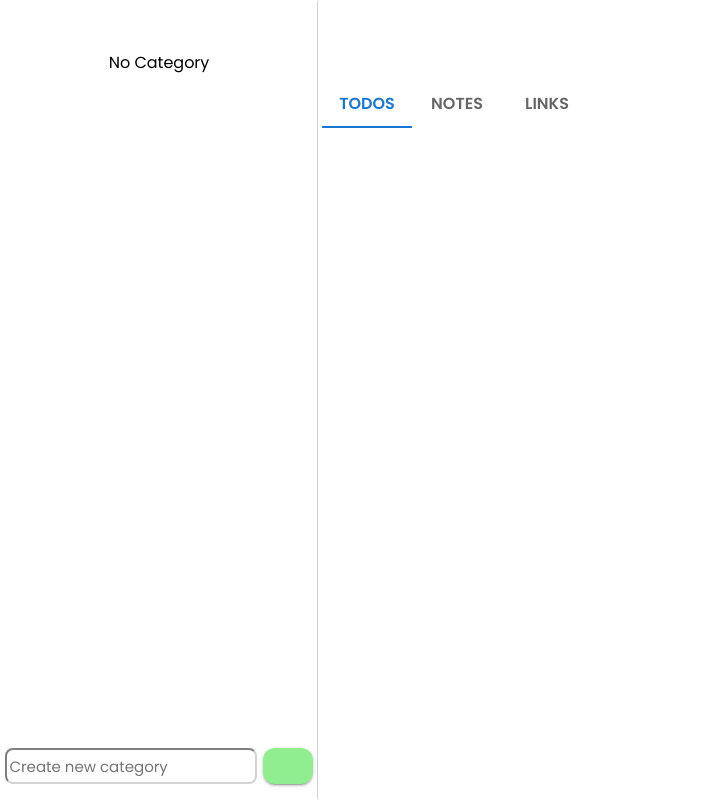
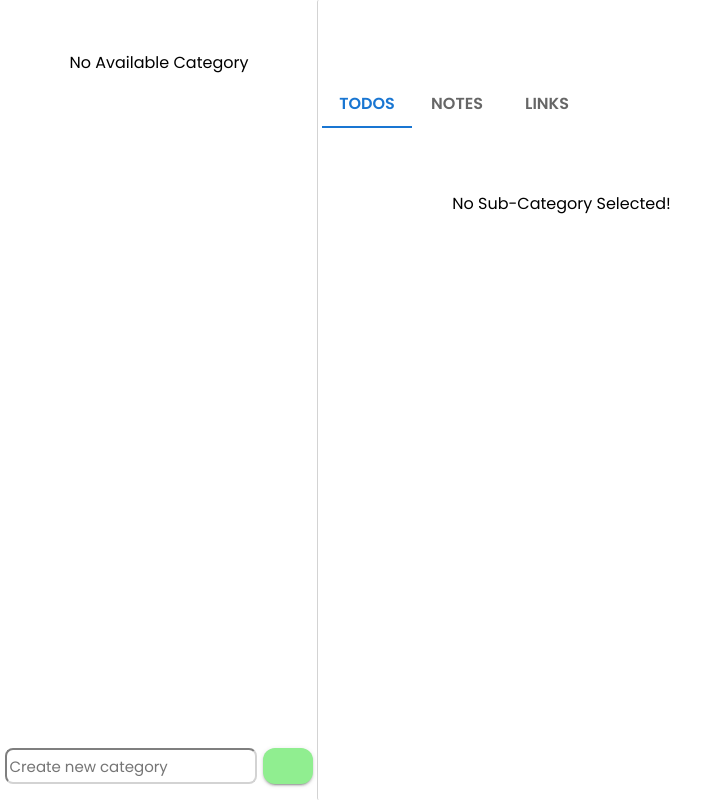
Before and after one commit to hemanth506/OrganizeMe-Todo-App, a React (Create React App) app: page / in a window 1280 px wide. Shown: the whole page, without its empty margins (0-728 px from the left). Built offline with nearby package versions, Linux system fonts and the light colour scheme; some icons are missing; a web font is replaced by a local one.

Commit message:
Added comments and added no content component

```diff
--- a/src/components/MainContent.jsx
+++ b/src/components/MainContent.jsx
@@ -12,6 +12,7 @@ import { FaPlus } from "react-icons/fa6";
 import { Todo } from "./sub-components/Todo.jsx";
 import { Note } from "./sub-components/Note.jsx";
 import { Link } from "./sub-components/Link.jsx";
+import { NoContent } from "./sub-components/NoContent.jsx";
 
 export const MainContent = () => {
   const [categoryData, setCategoryData] = useContext(CategoryDataContext);
@@ -29,6 +30,7 @@ export const MainContent = () => {
   const [dataExist, setDataExist] = useState(false);
   const [checkedTodoId, setcheckedTodoId] = useState(null);
 
+  // Sets the title and the subCategory data
   useEffect(() => {
     if (categoryID && subCategoryID) {
       const currentCat = categoryData.filter(
@@ -47,6 +49,7 @@ export const MainContent = () => {
     }
   }, [categoryID, subCategoryID, categoryData]);
 
+  // Re-renders if the category or sub-category got deleted.
   useEffect(() => {
     const currentCategory = categoryData.find(
       (category) => category.id === categoryID
@@ -66,6 +69,7 @@ export const MainContent = () => {
     }
   }, [categoryData, categoryID, subCategoryID]);
 
+  // Add the content based on the tab selected
   const handleAddEvent = useCallback(() => {
     const defaultContent = {
       id: Date.now().toString(),
@@ -269,6 +273,7 @@ export const MainContent = () => {
     }
   }, [checkedTodoId, categoryID, subCategoryID, setCategoryData]);
 
+  /* This memoize the subCategory which to be displayed and this will re-calculate only when the subCategory is changed */
   const memoizedDisplaySubCategory = useMemo(
     () => displaySubCategory,
     [displaySubCategory]
@@ -276,6 +281,7 @@ export const MainContent = () => {
 
   return (
     <Box sx={boxStyle}>
+      {/* Headers - Title */}
       <header style={divStyle}>
         {dataExist && memoizedDisplaySubCategory ? (
           <span style={headingSpanStyle}>
@@ -292,6 +298,7 @@ export const MainContent = () => {
         )}
       </header>
 
+      {/* Tob view */}
       <Tabs value={tab} onChange={(event, value) => setTab(value)}>
         <Tab value="todos" label="Todos" sx={tabHeadingStyle} />
         <Tab value="notes" label="Notes" sx={tabHeadingStyle} />
@@ -300,6 +307,11 @@ export const MainContent = () => {
 
       <main style={mainStyle}>
         <section style={{ overflow: "auto" }}>
+
+          {/* Renders no content */}
+          {!dataExist && <NoContent />}
+
+          {/* Renders todos data */}
           {dataExist && tab === "todos" && memoizedDisplaySubCategory[tab] ? (
             <div style={todoDivStyle}>
               {memoizedDisplaySubCategory[tab].map((todo) => (
@@ -313,6 +325,7 @@ export const MainContent = () => {
             </div>
           ) : null}
 
+          {/* Renders notes data */}
           {dataExist && tab === "notes" && memoizedDisplaySubCategory[tab] ? (
             <div style={notesDivStyle}>
               {memoizedDisplaySubCategory[tab].map((note) => (
@@ -325,6 +338,7 @@ export const MainContent = () => {
             </div>
           ) : null}
 
+          {/* Renders links data */}
           {dataExist && tab === "links" && memoizedDisplaySubCategory[tab] ? (
             <div style={linksDivStyle}>
               {memoizedDisplaySubCategory[tab].map((link) => (
@@ -339,6 +353,7 @@ export const MainContent = () => {
         </section>
 
         <footer style={footerStyle}>
+          {/* Input for todos */}
           {dataExist && tab === "todos" && (
             <input
               placeholder="Add new Todo"
@@ -348,6 +363,7 @@ export const MainContent = () => {
             />
           )}
 
+          {/* Input for notes */}
           {dataExist && tab === "notes" && (
             <div style={notesLinksFooter}>
               <input
@@ -365,6 +381,7 @@ export const MainContent = () => {
             </div>
           )}
 
+          {/* Input for links */}
           {dataExist && tab === "links" && (
             <div style={notesLinksFooter}>
               <input
@@ -383,6 +400,7 @@ export const MainContent = () => {
             </div>
           )}
 
+          {/* Buttons */}
           {dataExist && (
             <Button
               variant="contained"
@@ -397,6 +415,8 @@ export const MainContent = () => {
     </Box>
   );
 };
+
+/** Stylings */
 
 const notesLinksFooter = {
   display: "flex",
--- a/src/components/SideNav.jsx
+++ b/src/components/SideNav.jsx
@@ -31,7 +31,7 @@ export const SideNav = () => {
               ))}
             </div>
           ) : (
-            <div style={noCategoryStyle}>No Category</div>
+            <div style={noCategoryStyle}>No Available Category</div>
           )}
         </div>
       }
--- /dev/null
+++ b/src/components/sub-components/NoContent.jsx
@@ -0,0 +1,17 @@
+import React from "react";
+
+export const NoContent = () => {
+  return (
+    <div
+      style={{
+        display: "flex",
+        alignItems: "center",
+        justifyContent: "center",
+        height: "150px",
+        width: "50%"
+      }}
+    >
+      No Sub-Category Selected!
+    </div>
+  );
+};
```
